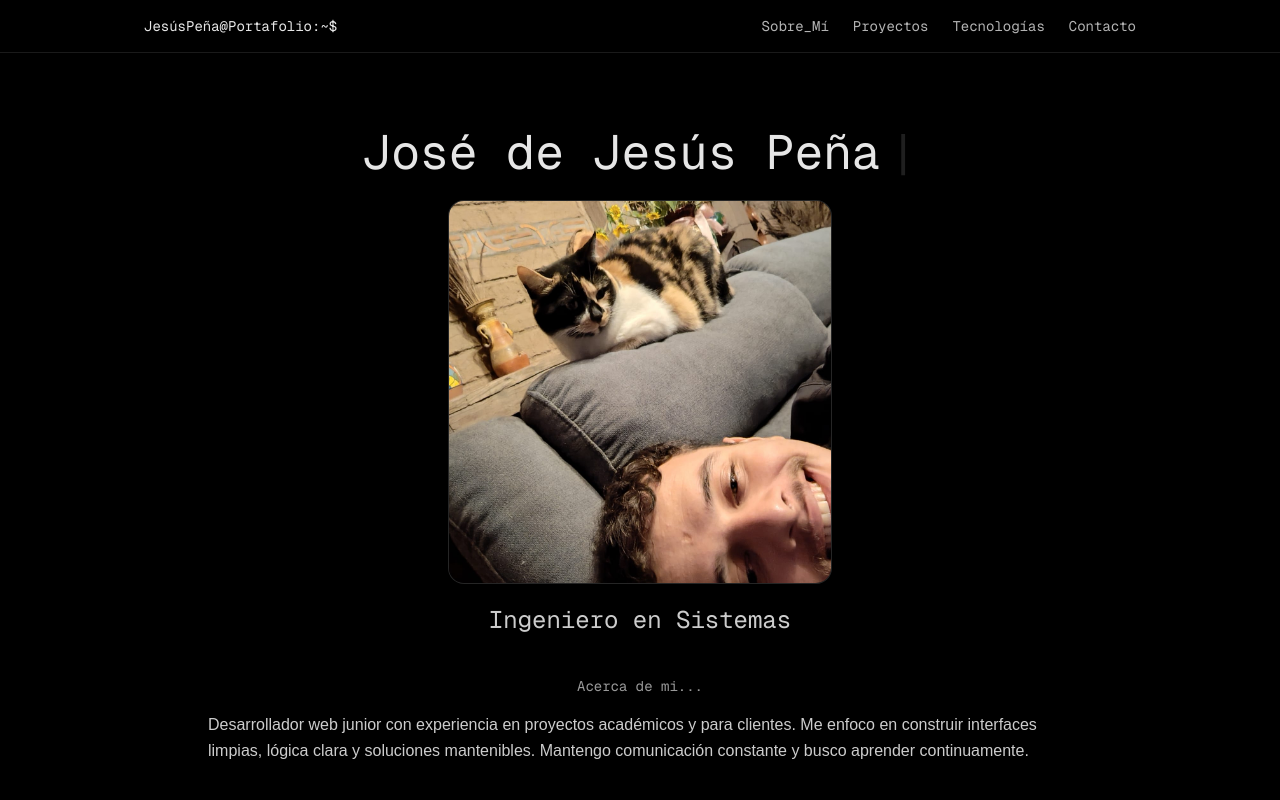
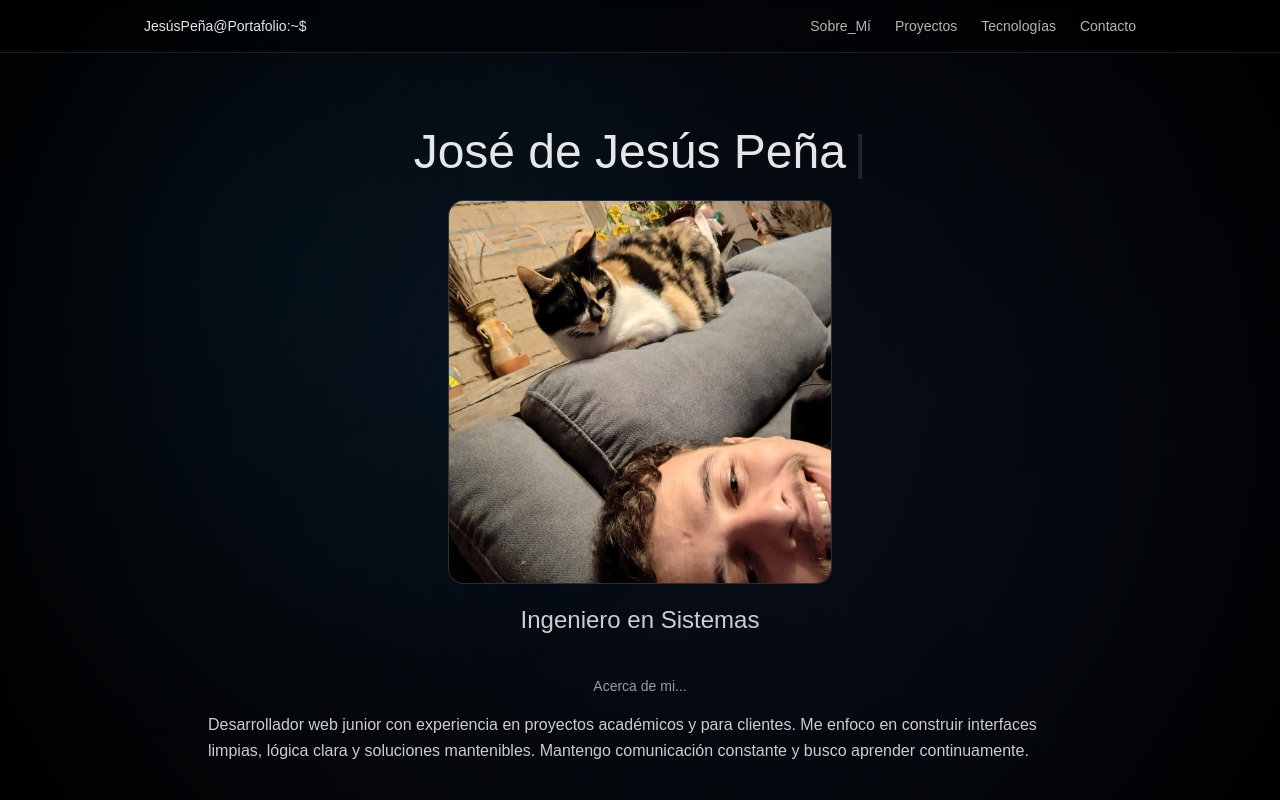
Before and after one commit to Nexer03/portfolio, a Next.js app: page / in a window 1280 px wide. Shown: the top 800 px of the page. Built offline with nearby package versions, Linux system fonts and the light colour scheme.

Commit message:
Corrections

```diff
--- a/app/layout.tsx
+++ b/app/layout.tsx
@@ -1,6 +1,8 @@
 import type { Metadata } from "next";
 import { Geist, Geist_Mono } from "next/font/google";
 import "./globals.css";
+import BackgroundMotion from "../components/BackgroundMotion";
+
 
 const geistSans = Geist({
   variable: "--font-geist-sans",
@@ -22,19 +24,17 @@ export const metadata: Metadata = {
     icon: "/favicon.ico",
   },
 };
-
 export default function RootLayout({
   children,
 }: Readonly<{
   children: React.ReactNode;
 }>) {
   return (
-    <html lang="en">
-      <body
-        className={`${geistSans.variable} ${geistMono.variable} antialiased`}
-      >
-        {children}
-      </body>
+    <html lang="es">
+        <body className="relative bg-black text-white">
+      <BackgroundMotion />
+      {children}
+    </body>
     </html>
   );
 }
--- a/app/page.tsx
+++ b/app/page.tsx
@@ -12,7 +12,7 @@ import Footer from "../components/Footer";
 
 export default function Home() {
   return (
-    <div className="min-h-screen bg-black text-white pt-16">
+    <div className="min-h-screen bg-transparent text-white pt-16">
       <Header />
       <Section id="sobre-mi" title="">
         <div className="mx-auto max-w-4xl px-4">
--- /dev/null
+++ b/components/BackgroundMotion.tsx
@@ -0,0 +1,73 @@
+"use client";
+
+import { useEffect, useRef } from "react";
+
+export default function BackgroundMotion() {
+  const r1 = useRef<HTMLDivElement>(null);
+  const r2 = useRef<HTMLDivElement>(null);
+
+  useEffect(() => {
+    let raf = 0;
+
+    const onScroll = () => {
+      cancelAnimationFrame(raf);
+      raf = requestAnimationFrame(() => {
+        const y = window.scrollY || 0;
+
+        // movimiento suave (parallax)
+        const t1 = Math.min(40, y * 0.03);  // hasta 40px
+        const t2 = Math.min(60, y * 0.04);  // hasta 60px
+
+        // micro-cambio de intensidad
+        const o1 = Math.max(0.06, 0.12 - y * 0.00006);
+        const o2 = Math.max(0.05, 0.10 - y * 0.00005);
+
+        if (r1.current) {
+          r1.current.style.transform = `translate3d(0, ${t1}px, 0)`;
+          r1.current.style.opacity = String(o1);
+        }
+        if (r2.current) {
+          r2.current.style.transform = `translate3d(0, ${-t2}px, 0)`;
+          r2.current.style.opacity = String(o2);
+        }
+      });
+    };
+
+    onScroll();
+    window.addEventListener("scroll", onScroll, { passive: true });
+    return () => {
+      cancelAnimationFrame(raf);
+      window.removeEventListener("scroll", onScroll);
+    };
+  }, []);
+
+ return (
+  <div className="fixed inset-0 -z-10 bg-[#0a0f18]">
+    {/* Glow azul frío */}
+    <div
+      ref={r1}
+      className="absolute inset-0 will-change-transform"
+      style={{
+        opacity: 0.07,
+        background:
+          "radial-gradient(circle at 20% 30%, rgba(14,165,233,1), transparent 45%)",
+      }}
+    />
+
+    {/* Glow azul noche */}
+    <div
+      ref={r2}
+      className="absolute inset-0 will-change-transform"
+      style={{
+        opacity: 0.06,
+        background:
+          "radial-gradient(circle at 80% 70%, rgba(30,58,138,1), transparent 50%)",
+      }}
+    />
+
+    {/* Vignette */}
+    <div className="absolute inset-0 bg-[radial-gradient(circle_at_center,transparent_0%,rgba(0,0,0,0.65)_70%,rgba(0,0,0,0.95)_100%)]" />
+  </div>
+);
+
+}
```
